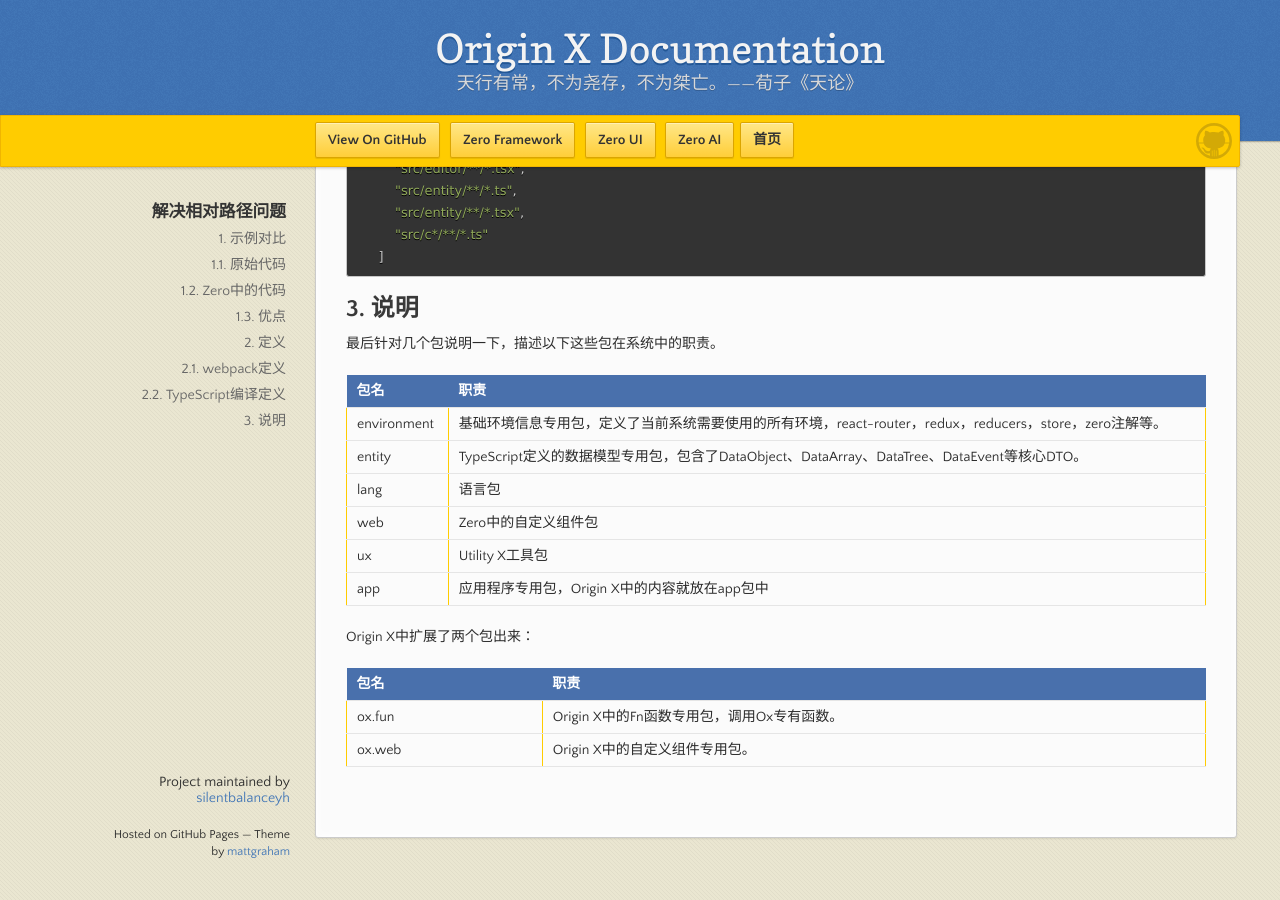
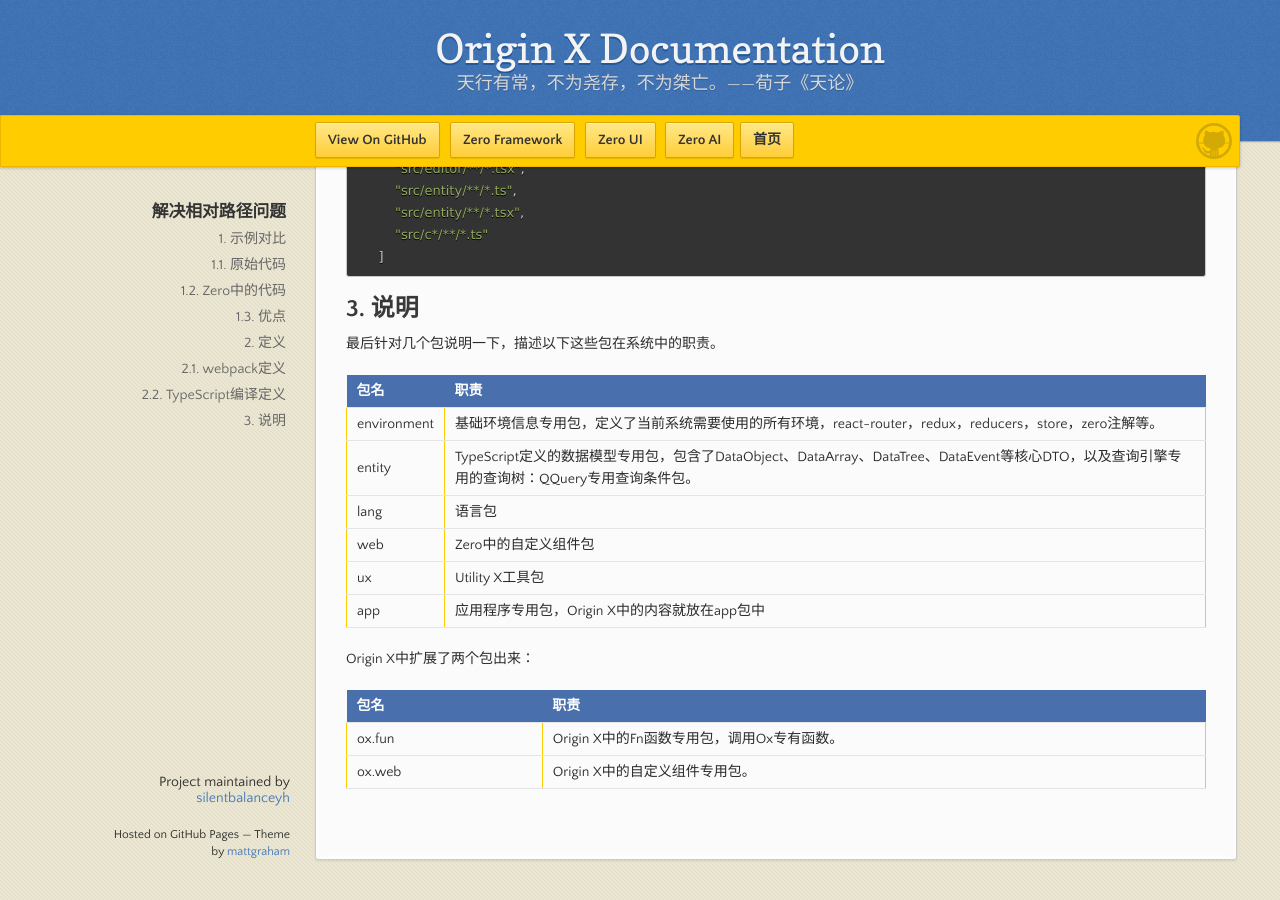
Before and after one commit to silentbalanceyh/mi-kb, a Jekyll site: the page built from zero-ui/1-zero-ui-guide/zui-006-jie-jue-xiang-dui-lu-jing-wen-ti.md, in a window 1280 px wide and 900 px high, scrolled down 3046 px. Built offline with Jekyll 4.4.1, drawn with Linux system fonts in a browser that asks for light colours; our own code applies the rules of GitHub Pages for plain Markdown files; before the commit the page ends 3924 px from its top, so only the background shows below that.

Commit message:
Updates zero-ui/1-zero-ui-guide/zui-006-jie-jue-xiang-dui-lu-jing-wen-ti.md
Auto commit by GitBook Editor

```diff
--- a/zero-ui/1-zero-ui-guide/zui-006-jie-jue-xiang-dui-lu-jing-wen-ti.md
+++ b/zero-ui/1-zero-ui-guide/zui-006-jie-jue-xiang-dui-lu-jing-wen-ti.md
@@ -156,7 +156,7 @@ tsconfig.json
 | 包名 | 职责 |
 | :--- | :--- |
 | environment | 基础环境信息专用包，定义了当前系统需要使用的所有环境，react-router，redux，reducers，store，zero注解等。 |
-| entity | TypeScript定义的数据模型专用包，包含了DataObject、DataArray、DataTree、DataEvent等核心DTO。 |
+| entity | TypeScript定义的数据模型专用包，包含了DataObject、DataArray、DataTree、DataEvent等核心DTO，以及查询引擎专用的查询树：QQuery专用查询条件包。 |
 | lang | 语言包 |
 | web | Zero中的自定义组件包 |
 | ux | Utility X工具包 |
```
